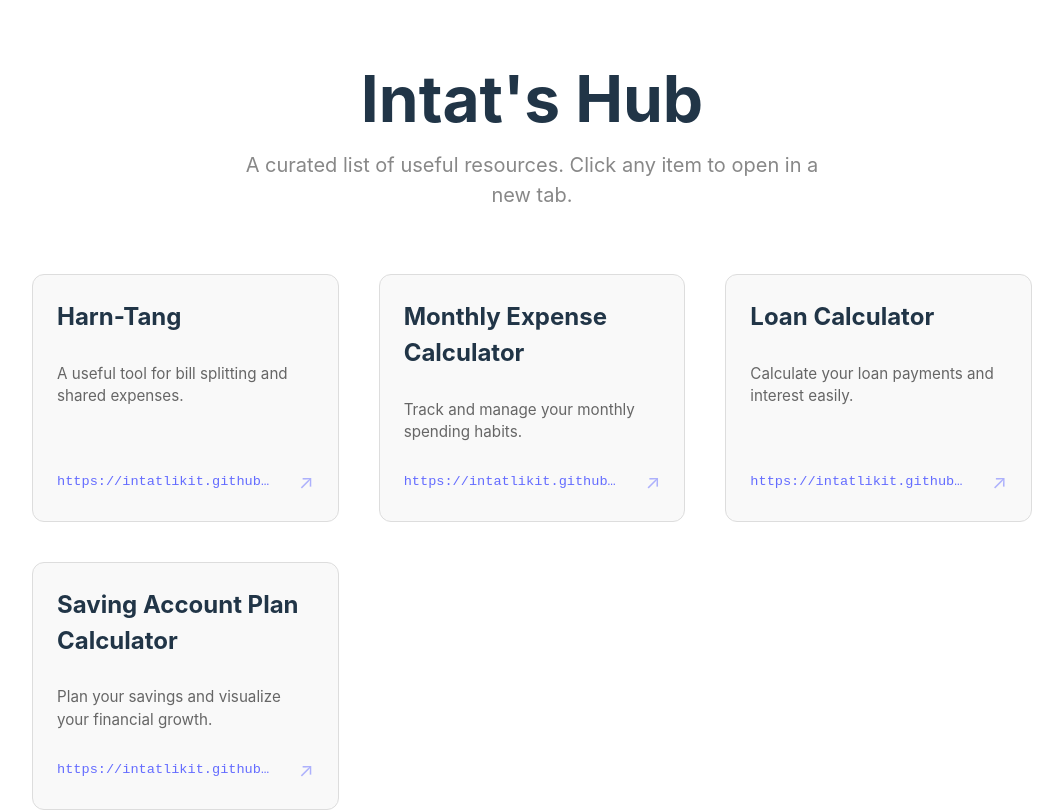
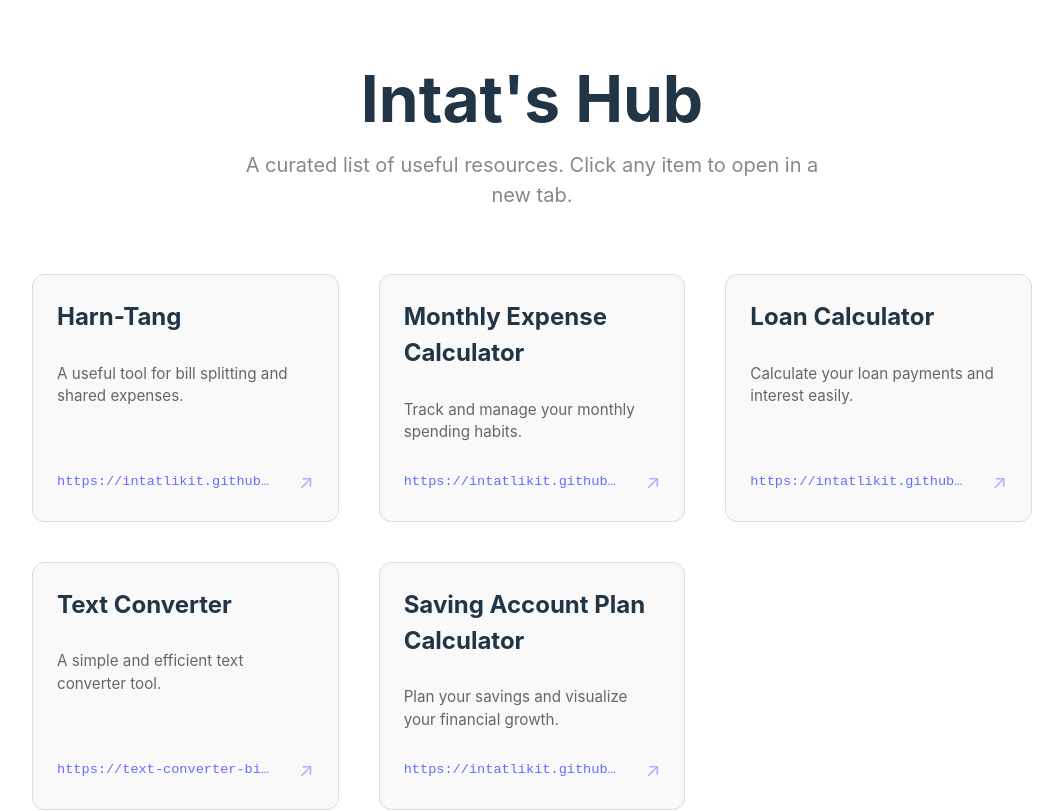
Before and after one commit to intatlikit/web-link-list, a React (Vite) app: page / in a window 1280 px wide. Shown: the top 811 px of the page, without its empty margins (108-1171 px from the left). Built offline with nearby package versions, Linux system fonts and the light colour scheme.

Commit message:
feat: add Text Converter tool and update README

```diff
--- a/src/data/links.ts
+++ b/src/data/links.ts
@@ -21,6 +21,12 @@ export const links: LinkItem[] = [
   },
   {
     id: '4',
+    title: 'Text Converter',
+    url: 'https://text-converter-bice-five.vercel.app/',
+    description: 'A simple and efficient text converter tool.'
+  },
+  {
+    id: '5',
     title: 'Saving Account Plan Calculator',
     url: 'https://intatlikit.github.io/saving_account_plan_calculator/',
     description: 'Plan your savings and visualize your financial growth.'
```
Also changed, not shown: 1 other file (tests, documents, lock files or other folders).
